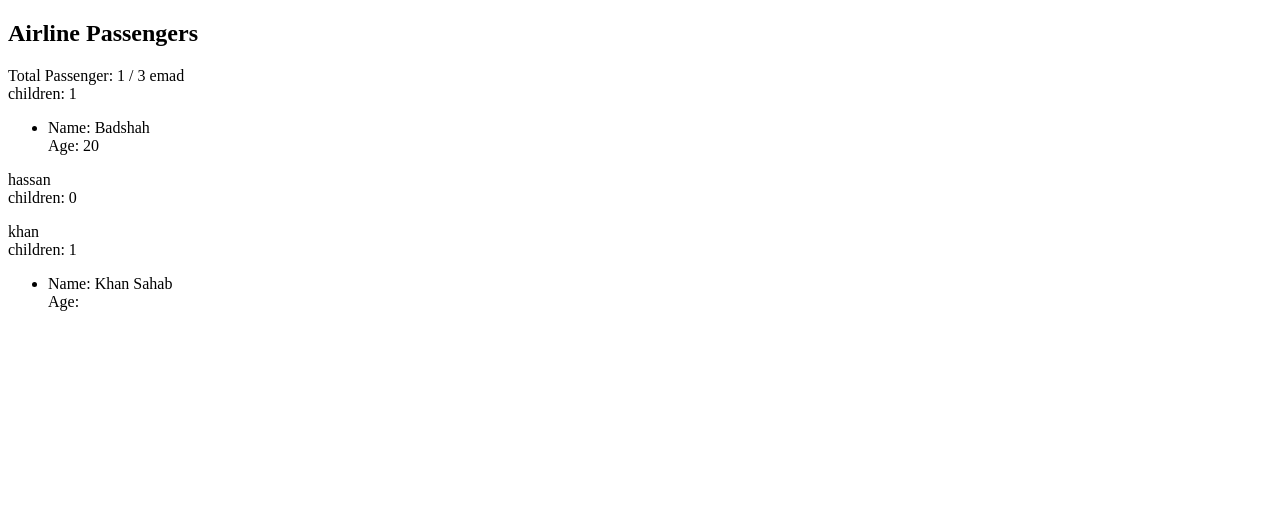
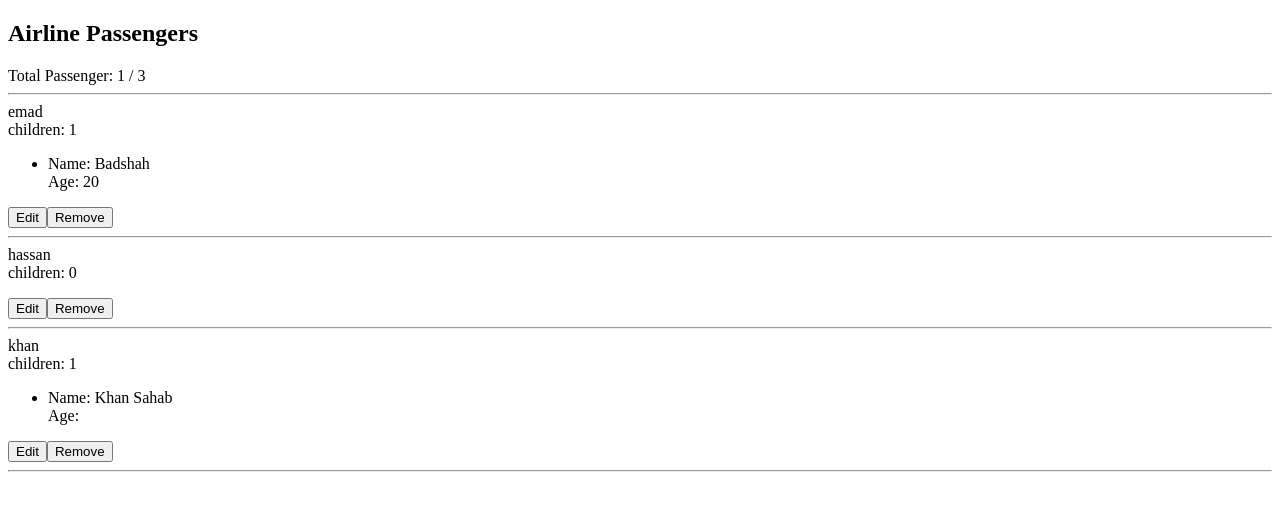
Before and after one commit to starmarketing/Angular-UltimateCourse, an Angular app: page / in a window 1280 px wide. Shown: the top 510 px of the page. Built offline with nearby package versions, Linux system fonts and the light colour scheme.

Commit message:
Added @output and eventemitter in child components

```diff
--- a/src/app/ComponentArchitectureandFeatureModules/passenger-dashboard/components/passenger-detail/passenger-detail.component.html
+++ b/src/app/ComponentArchitectureandFeatureModules/passenger-dashboard/components/passenger-detail/passenger-detail.component.html
@@ -1,5 +1,13 @@
 <span class="status">
   {{ detail.name }}
+  <div *ngIf="editing">
+    <input
+      type="text"
+      [value]="detail.name"
+      (input)="onNameChange(name.value)"
+      #name
+    />
+  </div>
   <br />
   children: {{ detail.children?.length || 0 }}
   <ul>
@@ -11,4 +19,11 @@
       </span>
     </li>
   </ul>
+
+  <button (click)="toggleEdit()">
+    {{ editing ? "Done" : "Edit" }}
+  </button>
+
+  <button (click)="onRemove()">Remove</button>
 </span>
+<hr />
--- a/src/app/ComponentArchitectureandFeatureModules/passenger-dashboard/components/passenger-detail/passenger-detail.component.ts
+++ b/src/app/ComponentArchitectureandFeatureModules/passenger-dashboard/components/passenger-detail/passenger-detail.component.ts
@@ -1,4 +1,5 @@
-import { Component, Input, OnInit } from '@angular/core';
+import { Component, EventEmitter, Input, OnInit, Output } from '@angular/core';
+
 import { Passenger } from '../../models/passenger.interface';
 
 @Component({
@@ -10,7 +11,30 @@ export class PassengerDetailComponent implements OnInit {
   @Input()
   detail!: Passenger;
 
+  @Output()
+  remove: EventEmitter<Passenger> = new EventEmitter();
+
+  @Output()
+  edit: EventEmitter<Passenger> = new EventEmitter();
+
+  editing: boolean = false;
+
   constructor() {}
 
   ngOnInit(): void {}
+
+  onNameChange(value: string) {
+    this.detail.name = value;
+  }
+
+  toggleEdit() {
+    if (this.editing) {
+      this.edit.emit(this.detail);
+    }
+    this.editing = !this.editing;
+  }
+
+  onRemove() {
+    this.remove.emit(this.detail);
+  }
 }
--- a/src/app/ComponentArchitectureandFeatureModules/passenger-dashboard/containers/passenger-dashboard/passenger-dashboard.component.html
+++ b/src/app/ComponentArchitectureandFeatureModules/passenger-dashboard/containers/passenger-dashboard/passenger-dashboard.component.html
@@ -1,6 +1,9 @@
 <h2>Airline Passengers</h2>
 <passenger-count [items]="passenger"></passenger-count>
+<hr />
 <app-passenger-detail
   *ngFor="let passenger of passenger"
   [detail]="passenger"
+  (remove)="handleRemove($event)"
+  (edit)="handleEdit($event)"
 ></app-passenger-detail>
--- a/src/app/ComponentArchitectureandFeatureModules/passenger-dashboard/containers/passenger-dashboard/passenger-dashboard.component.ts
+++ b/src/app/ComponentArchitectureandFeatureModules/passenger-dashboard/containers/passenger-dashboard/passenger-dashboard.component.ts
@@ -9,6 +9,7 @@ import { Passenger } from '../../models/passenger.interface';
 export class PassengerDashboardComponent implements OnInit {
   constructor() {}
   passenger: Passenger[] = [];
+
   ngOnInit(): void {
     this.passenger = [
       {
@@ -33,7 +34,7 @@ export class PassengerDashboardComponent implements OnInit {
         checkedIn: false,
       },
       {
-        id: 2,
+        id: 3,
         name: 'khan',
         active: false,
         stamp: null,
@@ -47,4 +48,10 @@ export class PassengerDashboardComponent implements OnInit {
       },
     ];
   }
+
+  handleRemove(event: any) {
+    this.passenger = this.passenger.filter((p) => p.id !== event.id);
+  }
+
+  handleEdit(event: any) {}
 }
```
